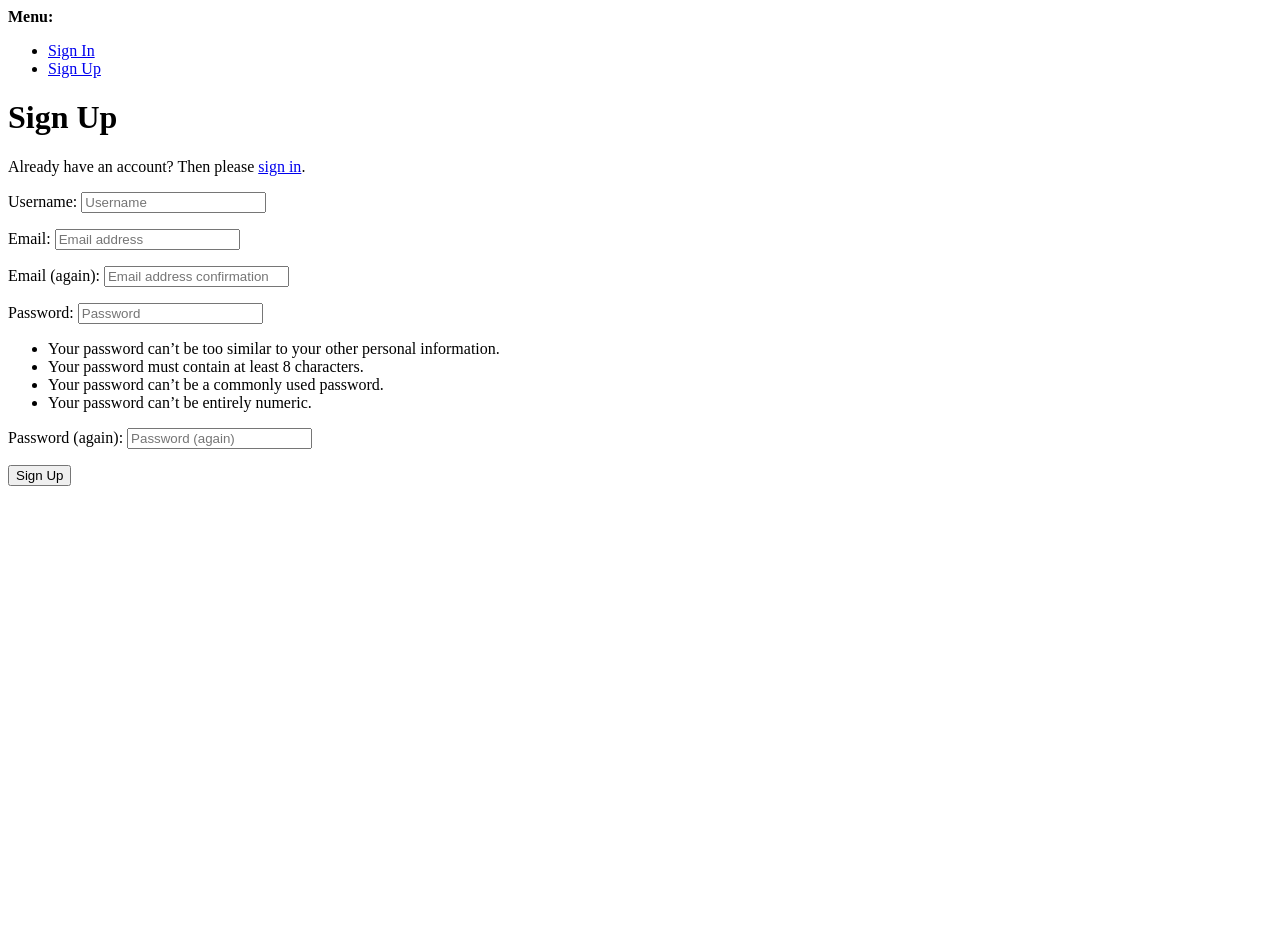
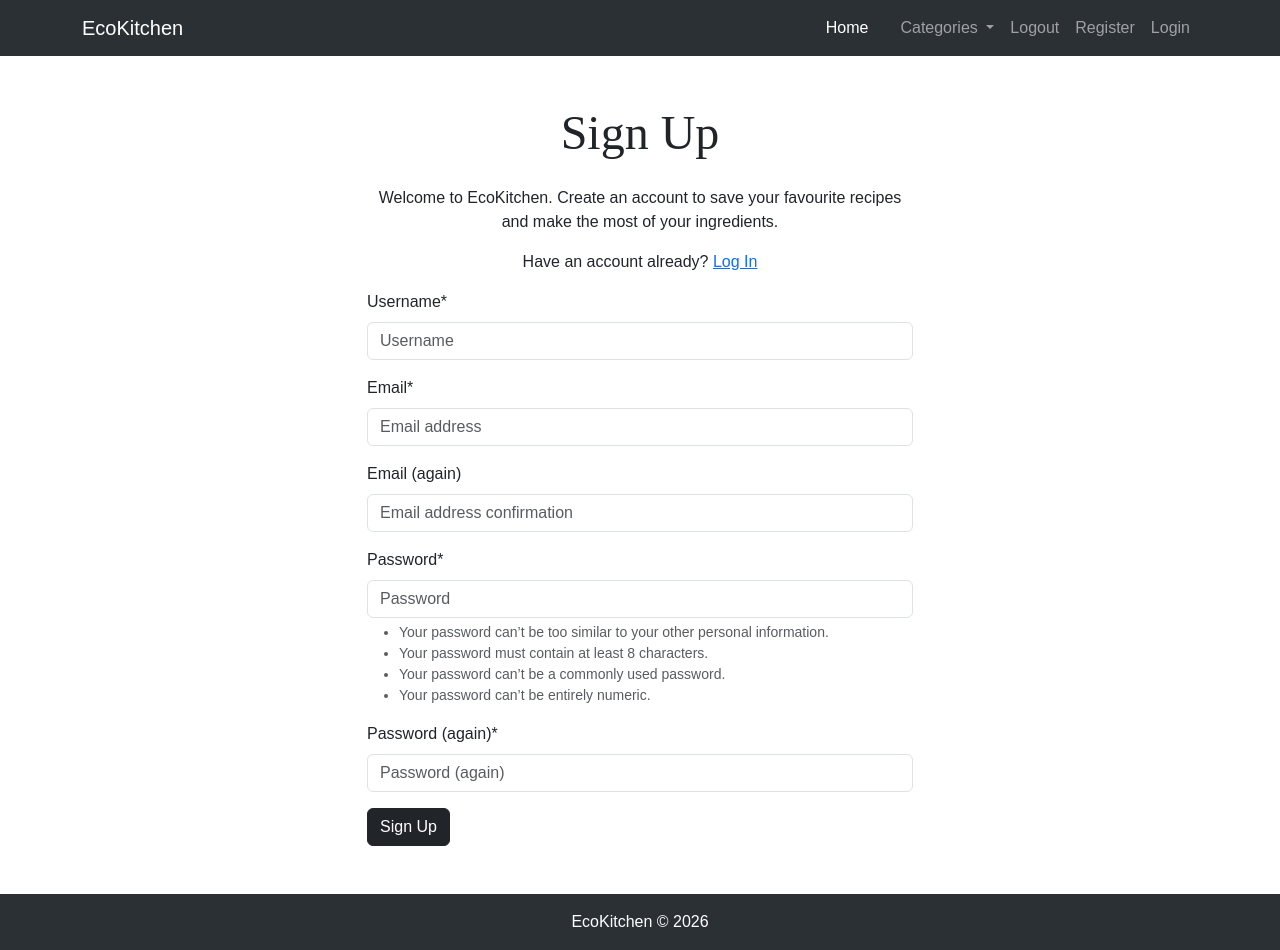
Before and after one commit to Nelgar20/eco-kitchen, a Django app: page /accounts/signup/ in a window 1280 px wide. Before the commit the page ends 486 px from the top, so only its background shows below. Run offline with Django 5.2, Linux system fonts and the light colour scheme; some libraries are stand-ins or nearby versions.

Commit message:
custom signup.html template

```diff
--- a/templates/allauth/account/signup.html
+++ b/templates/allauth/account/signup.html
@@ -1,45 +1,37 @@
-{% extends "account/base_entrance.html" %}
-{% load allauth i18n %}
-{% block head_title %}
-    {% trans "Signup" %}
-{% endblock head_title %}
+{% extends 'base.html' %}
+{% load i18n %}
+{% load crispy_forms_tags %}
+
+{% block title %}
+{% trans 'Sign Up' %} | EcoKitchen
+{% endblock %}
+
 {% block content %}
-    {% element h1 %}
-        {% trans "Sign Up" %}
-    {% endelement %}
-    {% setvar link %}
-        <a href="{{ login_url }}">
-        {% endsetvar %}
-        {% setvar end_link %}
-        </a>
-    {% endsetvar %}
-    {% element p %}
-        {% blocktranslate %}Already have an account? Then please {{ link }}sign in{{ end_link }}.{% endblocktranslate %}
-    {% endelement %}
-    {% if not SOCIALACCOUNT_ONLY %}
-        {% url 'account_signup' as action_url %}
-        {% element form form=form method="post" action=action_url tags="entrance,signup" %}
-            {% slot body %}
+<div class="container py-5">
+    <div class="row justify-content-center">
+        <div class="col-12 col-md-8 col-lg-6">
+
+            <h1 class='text-center mb-4 display-5'>{% trans 'Sign Up' %}</h1>
+
+            <p class="text-center">Welcome to EcoKitchen. Create an account to save your
+                favourite recipes and make the most of your ingredients.</p>
+
+            <p class="text-center">{% trans "Have an account already?" %}
+                <a href="">
+                    {% trans 'Log In' %}
+                </a>
+            </p>
+
+            <form method="post" action="">
                 {% csrf_token %}
-                {% element fields form=form unlabeled=True %}
-                {% endelement %}
+                {{ form|crispy }}
                 {{ redirect_field }}
-            {% endslot %}
-            {% slot actions %}
-                {% element button tags="prominent,signup" type="submit" %}
-                    {% trans "Sign Up" %}
-                {% endelement %}
-            {% endslot %}
-        {% endelement %}
-    {% endif %}
-    {% if PASSKEY_SIGNUP_ENABLED %}
-        {% element hr %}
-        {% endelement %}
-        {% element button href=signup_by_passkey_url tags="prominent,signup,outline,primary" %}
-            {% trans "Sign up using a passkey" %}
-        {% endelement %}
-    {% endif %}
-    {% if SOCIALACCOUNT_ENABLED %}
-        {% include "socialaccount/snippets/login.html" with page_layout="entrance" %}
-    {% endif %}
-{% endblock content %}
+
+                <button class="btn btn-dark" type="submit">
+                    {% trans 'Sign Up' %}
+                </button>
+            </form>
+        </div>
+    </div>
+</div>
+{% endblock %}
```
